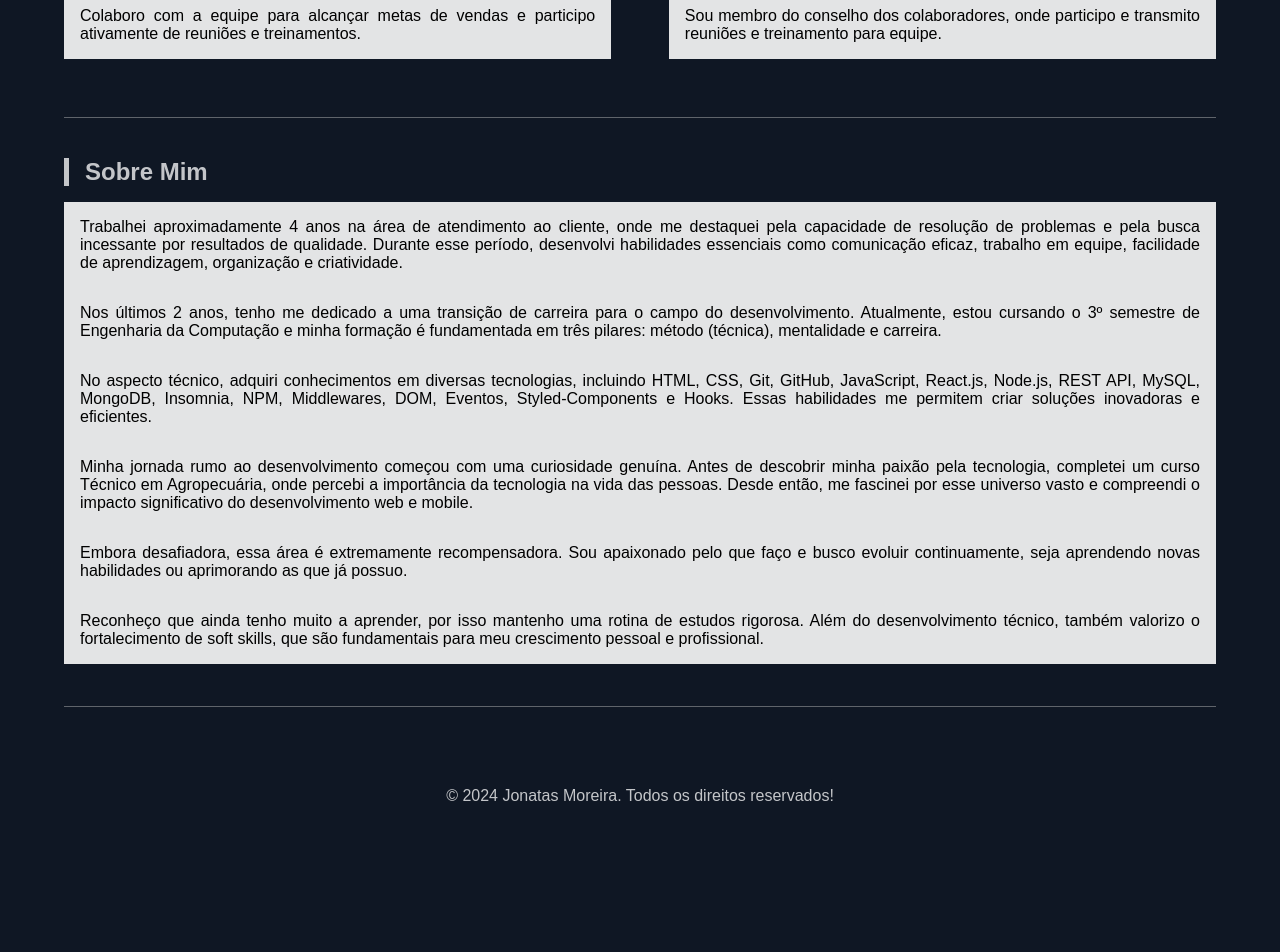
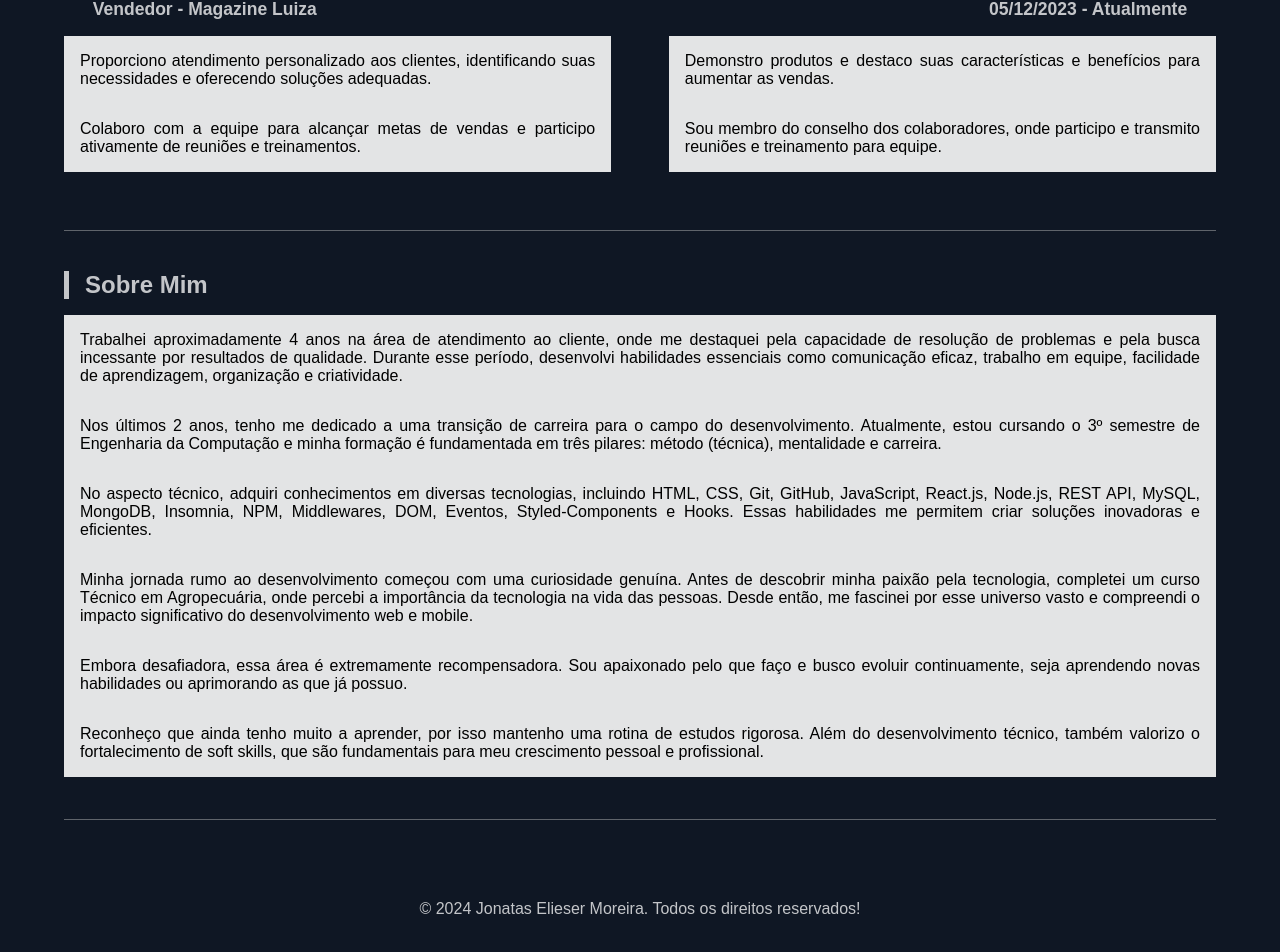
Before and after one commit to jonatasem/portfolio, a React (Vite) app: page / in a window 1280 px wide. Shown: the part 1404-2356 px from the top of the page. Before the commit the page ends 2249 px from the top, so only its background shows below. Built offline with nearby package versions, Linux system fonts and the light colour scheme.

Commit message:
adicionando efeito de scroll reveal

```diff
--- a/package.json
+++ b/package.json
@@ -19,6 +19,7 @@
     "react": "^18.3.1",
     "react-dom": "^18.3.1",
     "react-icons": "^5.3.0",
+    "react-intersection-observer": "^9.13.1",
     "sass": "^1.79.3"
   },
   "devDependencies": {
--- /dev/null
+++ b/src/components/RevealOnScroll/RevealOnScroll.jsx
@@ -0,0 +1,26 @@
+
+import React from 'react';
+import { useInView } from 'react-intersection-observer';
+import "./RevealOnScroll.scss";
+
+const RevealOnScroll = ({ children }) => {
+    const { ref, inView } = useInView({
+        threshold: 0.1,
+    });
+
+    return (
+        <div
+            ref={ref}
+            className={`reveal ${inView ? 'visible' : ''}`}
+            style={{
+                opacity: inView ? 1 : 0,
+                transform: inView ? 'translateY(0)' : 'translateY(20px)',
+                transition: 'opacity 2s ease, transform 2s ease',
+            }}
+        >
+            {children}
+        </div>
+    );
+};
+
+export default RevealOnScroll;
--- /dev/null
+++ b/src/components/RevealOnScroll/RevealOnScroll.scss
@@ -0,0 +1,12 @@
+
+.reveal {
+    opacity: 0;
+    transform: translateY(20px);
+    transition: opacity 1s ease, transform 1s ease;
+    position: relative;
+}
+
+.reveal.visible {
+    opacity: 1;
+    transform: translateY(0);
+}
--- a/src/components/footer/Footer.jsx
+++ b/src/components/footer/Footer.jsx
@@ -1,12 +1,16 @@
 import "./Footer.scss";
+
+import RevealOnScroll from '../RevealOnScroll/RevealOnScroll'
 
 export default function Footer() {
   return (
-    <footer className="container-footer">
-      <p>
-        &copy; {new Date().getFullYear()} Jonatas Moreira. Todos os direitos
-        reservados!
-      </p>
+    <RevealOnScroll>
+      <footer className="container-footer">
+        <p>
+          &copy; {new Date().getFullYear()} Jonatas Elieser Moreira. Todos os direitos
+          reservados!
+        </p>
     </footer>
+    </RevealOnScroll>
   );
 }
--- a/src/components/header/Header.jsx
+++ b/src/components/header/Header.jsx
@@ -3,9 +3,12 @@ import { FaLinkedinIn } from "react-icons/fa6";
 import { MdOutlineEmail } from "react-icons/md";
 import "./Header.scss";
 
+import RevealOnScroll from '../RevealOnScroll/RevealOnScroll'
+
 export default function Header() {
   return (
-    <header className="container-header">
+    <RevealOnScroll>
+<header className="container-header">
       <h1>J.M. portfólio</h1>
       <section>
         <ul className="social-media" aria-label="Redes sociais">
@@ -36,5 +39,6 @@ export default function Header() {
         </ul>
       </section>
     </header>
+    </RevealOnScroll>
   );
 }
--- a/src/pages/about/About.jsx
+++ b/src/pages/about/About.jsx
@@ -1,9 +1,10 @@
 import "./About.scss";
+import RevealOnScroll from '../../components/RevealOnScroll/RevealOnScroll'
 
 export default function About() {
   return (
     <>
-
+     <RevealOnScroll>
       <section className="container-about" id="about-me">
           <h2 className="title-page">
             Sobre Mim
@@ -50,6 +51,7 @@ export default function About() {
             </li>
           </ul>
         </section>
+     </RevealOnScroll>
     </>
   );
 }
--- a/src/pages/experience/Experiencia.jsx
+++ b/src/pages/experience/Experiencia.jsx
@@ -1,8 +1,10 @@
 import './Experience.scss'
+import RevealOnScroll from '../../components/RevealOnScroll/RevealOnScroll'
 
 export default function Experience(){
     return (
         <>
+            <RevealOnScroll>
                 <section className="container-experience">
                     <h2 className='title-page'>Experiência Profissional</h2>
                     <article>
@@ -26,6 +28,7 @@ export default function Experience(){
                         </ul>
                     </article>
                 </section>
+            </RevealOnScroll>
         </>
     )
 }
--- a/src/pages/home/Home.jsx
+++ b/src/pages/home/Home.jsx
@@ -1,11 +1,14 @@
-import "./Home.scss";
+import "./Home.scss"
 
-import curriculo from "../../assets/pdf/front-end-developer-jonatas-pt.pdf";
+import curriculo from "../../assets/pdf/front-end-developer-jonatas-pt.pdf"
+
+import RevealOnScroll from '../../components/RevealOnScroll/RevealOnScroll'
 
 import imageAutor from "../../assets/img/autor.jpeg";
 
 export default function Home() {
   return (
+    <RevealOnScroll>
       <div className="container-home">
           <section className="home-left">
             <h1>Olá, eu sou Jonatas,</h1>
@@ -27,5 +30,6 @@ export default function Home() {
             <span className="layout-circle"></span>
           </section>
       </div>
+    </RevealOnScroll>
   );
 }
--- a/src/pages/home/Home.scss
+++ b/src/pages/home/Home.scss
@@ -3,6 +3,7 @@
   flex-wrap: wrap;
   justify-content: center;
   align-items: center;
+  min-height: 450px;
 
   .home-left {
     width: 50%;
@@ -75,6 +76,7 @@
 
     @keyframes animar-home {
       0% {
+
         transform: translateX(200%);
       }
       100% {
--- a/src/pages/projects/Projects.jsx
+++ b/src/pages/projects/Projects.jsx
@@ -2,6 +2,8 @@ import "./Projects.scss";
 
 import imagePorfolio from "../../assets/img/projects/portfolio-front.png";
 import eCommerce from "../../assets/img/projects/e-commerce.png";
+
+import RevealOnScroll from '../../components/RevealOnScroll/RevealOnScroll'
 
 const ProjectsDB = [
   {
@@ -31,6 +33,7 @@ const ProjectsDB = [
 export default function Projects() {
   return (
     <>
+      <RevealOnScroll>
         <div className="container-projects" id="projects">
           <h2 className="title-page">Projetos</h2>
           <section>
@@ -50,6 +53,7 @@ export default function Projects() {
             ))}
           </section>
         </div>
+      </RevealOnScroll>
     </>
   );
 }
--- a/src/pages/skills/Skills.jsx
+++ b/src/pages/skills/Skills.jsx
@@ -17,6 +17,7 @@ import laravel from "../../assets/svg/laravel.svg";
 import wordpress from "../../assets/svg/wordpress.svg";
 
 import "./Skills.scss";
+import RevealOnScroll from "../../components/RevealOnScroll/RevealOnScroll";
 
 export default function Skills() {
   const techStack = [
@@ -39,6 +40,7 @@ export default function Skills() {
   ];
 
   return (
+   <RevealOnScroll>
       <div className="container-skills" id="skills">
         <h2 className="title-page">Tecnologias</h2>
         <div className="carousel">
@@ -70,5 +72,6 @@ export default function Skills() {
           </ul>
         </div>
       </div>
+   </RevealOnScroll>
   );
 }
--- a/src/sass/index.scss
+++ b/src/sass/index.scss
@@ -19,6 +19,10 @@ body {
   scroll-behavior: smooth;
 }
 
+body::-webkit-scrollbar {
+  display: none;
+}
+
 .title-page {
   color: #ffffffc0;
   padding-left: 1rem;
```
Also changed, not shown: 1 other file (tests, documents, lock files or other folders). Lines whose indentation alone changed are shown as unchanged.
